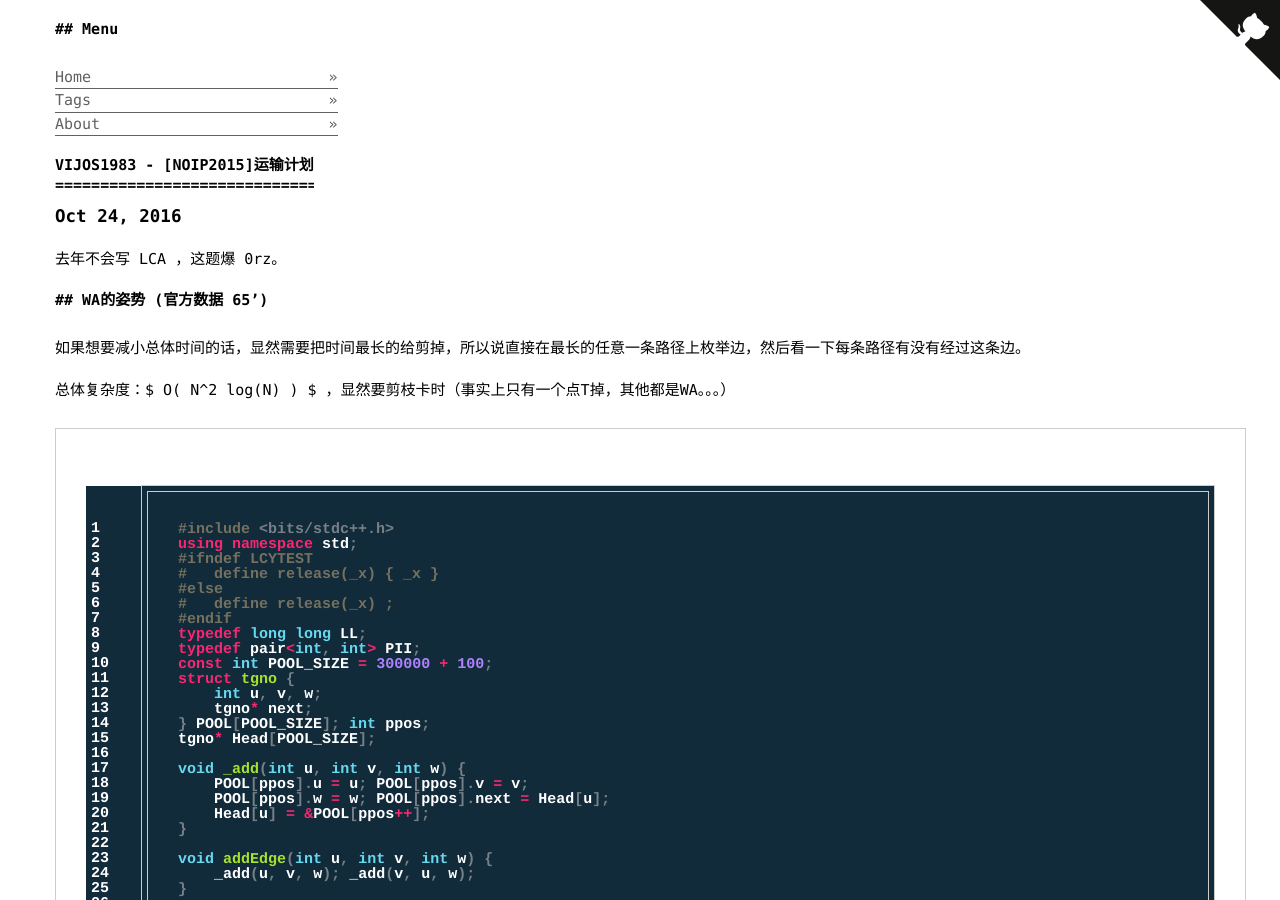
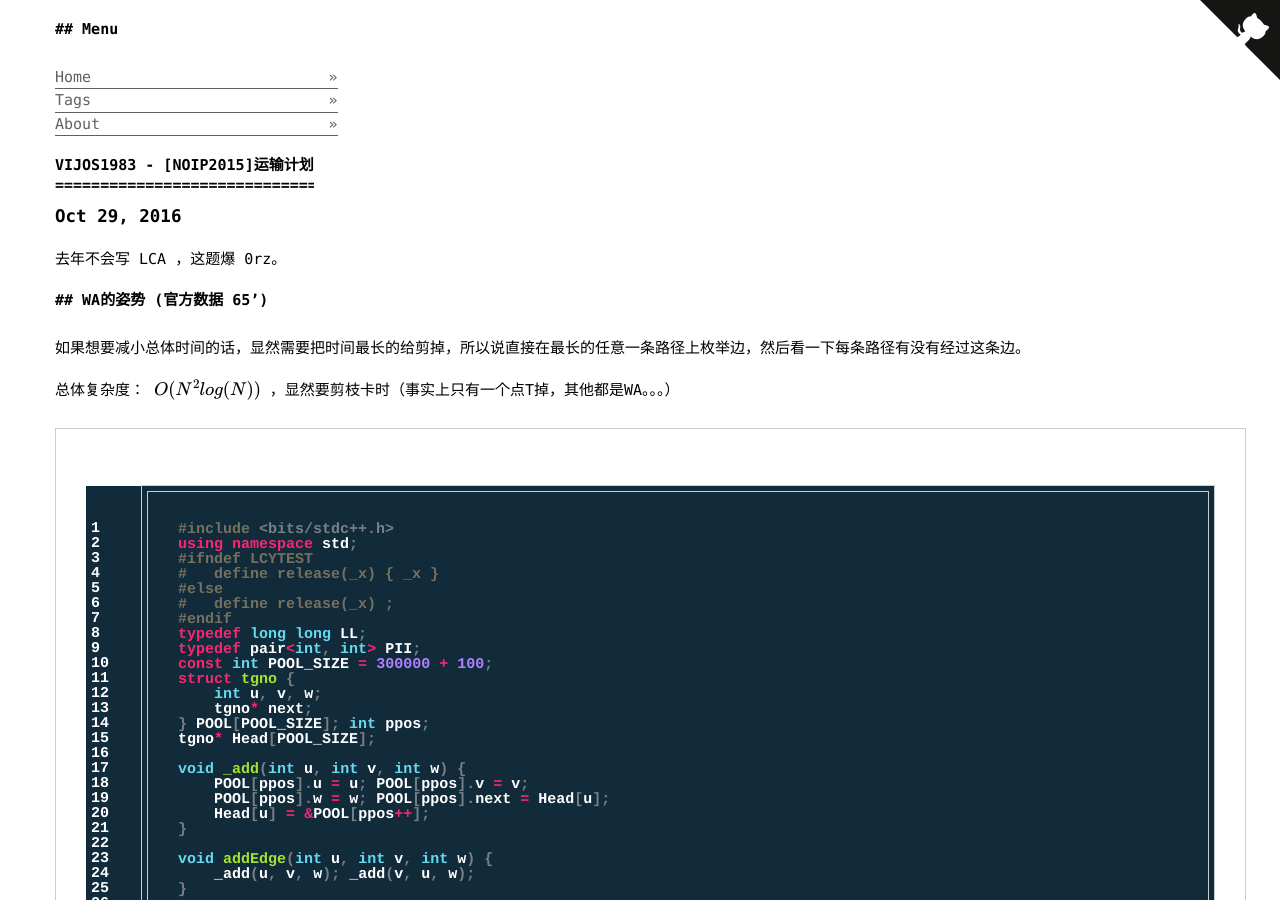
Before and after one commit to zbaxrl/zbaxrl.github.io, a Jekyll site: the page built from _posts/2016-10-29-vijos1983.md, in a window 1280 px wide and 900 px high. Built offline with Jekyll 4.4.1, drawn with Linux system fonts in a browser that asks for light colours; formulas are drawn with MathJax 3.

Commit message:
[BLOG] VIJOS1983 - [NOIP2015]运输计划

````diff
--- a/_posts/2016-10-29-vijos1983.md
+++ b/_posts/2016-10-29-vijos1983.md
@@ -1,7 +1,7 @@
 ---
 layout: post
 title: VIJOS1983 - [NOIP2015]运输计划
-date: 2016-10-24 08:54:00
+date: 2016-10-29 20:16:00
 categories: OI
 tags: [LCA, 树上差分]
 ---
@@ -11,7 +11,7 @@ tags: [LCA, 树上差分]
 ## WA的姿势 (官方数据 65')
 如果想要减小总体时间的话，显然需要把时间最长的给剪掉，所以说直接在最长的任意一条路径上枚举边，然后看一下每条路径有没有经过这条边。
 
-总体复杂度：$ O( N^2 log(N) ) $ ，显然要剪枝卡时（事实上只有一个点T掉，其他都是WA。。。）
+总体复杂度： $$ O( N^2 log(N) ) $$ ，显然要剪枝卡时（事实上只有一个点T掉，其他都是WA。。。）
 
 ```cpp
 #include <bits/stdc++.h>
````
